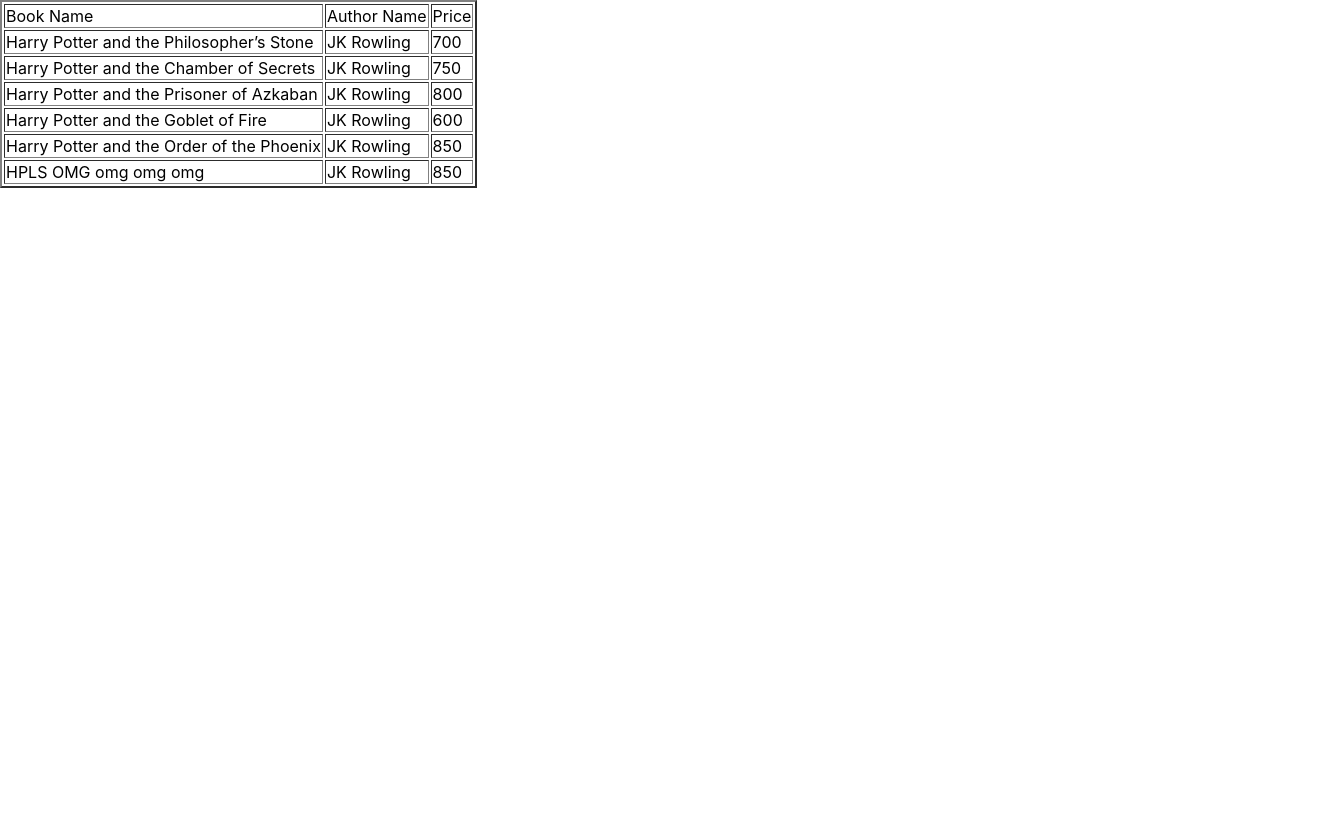
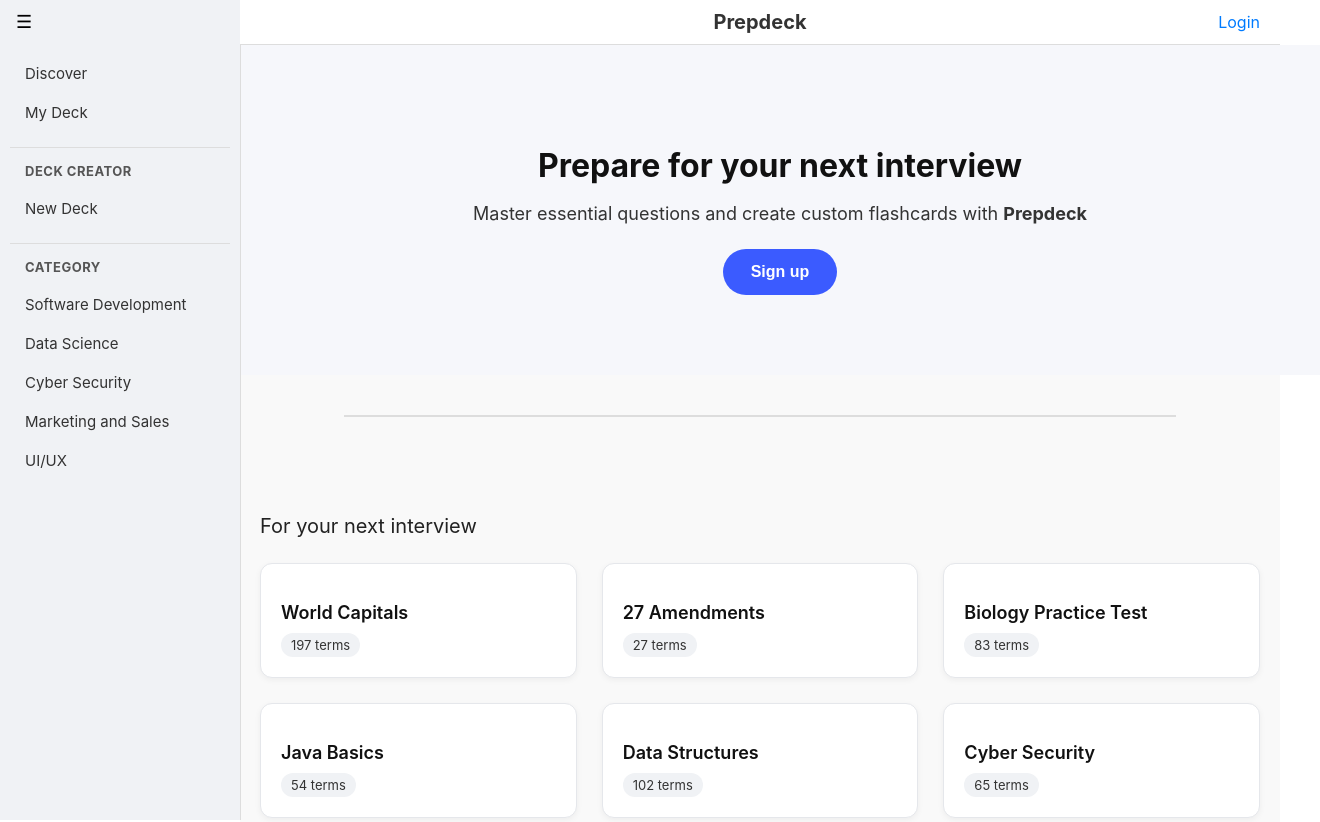
Before and after one commit to tanvimisar25/mern_project, a React (Create React App) app: page / in a window 1280 px wide. Shown: the top 822 px of the page, 1320 px wide, since content can reach past the window. Before the commit the page ends 800 px from the top, so only its background shows below. Built offline with nearby package versions, Linux system fonts and the light colour scheme.

Commit message:
homepage  basic

```diff
--- /dev/null
+++ b/src/Homepage.jsx
@@ -0,0 +1,105 @@
+import React from "react";
+
+class Homepage extends React.Component {
+  constructor(props) {
+    super(props);
+    this.state = {
+      sidebarOpen: true,
+    };
+  }
+
+  toggleSidebar = () => {
+    this.setState({ sidebarOpen: !this.state.sidebarOpen });
+  };
+
+  render() {
+    return (
+      <div className="layout">
+        {/* Sidebar */}
+        <aside className={`sidebar ${this.state.sidebarOpen ? "open" : "closed"}`}>
+          <button className="toggle-btn" onClick={this.toggleSidebar}>
+            {this.state.sidebarOpen ? "☰" : "☰"}
+          </button>
+
+          {this.state.sidebarOpen && (
+            <div className="sidebar-content">
+              {/* Top Links */}
+              <ul className="sidebar-menu">
+                <li>Discover</li>
+                <li>My Deck</li>
+              </ul>
+              <hr />
+
+              {/* Deck Creator Section */}
+              <div className="sidebar-section">
+                <p className="section-title">Deck Creator</p>
+                <ul className="sidebar-menu">
+                  <li>New Deck</li>
+                </ul>
+              </div>
+              <hr />
+
+              {/* Category Section */}
+              <div className="sidebar-section">
+                <p className="section-title">Category</p>
+                <ul className="sidebar-menu">
+                  <li>Software Development</li>
+                  <li>Data Science</li>
+                  <li>Cyber Security</li>
+                  <li>Marketing and Sales</li>
+                  <li>UI/UX</li>
+                </ul>
+              </div>
+            </div>
+          )}
+        </aside>
+
+        {/* Main Section */}
+        <div className="main">
+          {/* Topbar */}
+          <div className="topbar">
+            <h2 className="topbar-title">Prepdeck</h2>
+            <div className="topbar-login">Login</div>
+          </div>
+
+          {/* Study Section */}
+          <div className="study-section">
+            <h1>Prepare for your next interview</h1>
+            <p>
+              Master essential questions and create custom flashcards with <b>Prepdeck</b>
+            </p>
+            <button className="signup-btn">Sign up</button>
+          </div>
+          <hr className="divider" />
+
+          {/* New Section */}
+          <div className="interview-section">
+            <h2>For your next interview</h2>
+            <div className="grid-container">
+            {[
+            { title: "World Capitals", terms: "197 terms" },
+            { title: "27 Amendments", terms: "27 terms" },
+            { title: "Biology Practice Test", terms: "83 terms" },
+            { title: "Java Basics", terms: "54 terms" },
+            { title: "Data Structures", terms: "102 terms" },
+            { title: "Cyber Security", terms: "65 terms" },
+            { title: "Marketing 101", terms: "88 terms" },
+            { title: "UI/UX Principles", terms: "49 terms" },
+            { title: "SQL Queries", terms: "77 terms" }
+            ].map((card, index) => (
+          <div key={index} className="grid-item">
+          <h3 className="card-title">{card.title}</h3>
+          <span className="terms-badge">{card.terms}</span>
+          </div>
+          ))}
+          </div>
+      </div>
+
+        </div>
+      </div>
+
+    );
+  }
+}
+
+export default Homepage;
--- a/src/index.css
+++ b/src/index.css
@@ -1,13 +1,217 @@
+/* Reset default */
 body {
   margin: 0;
-  font-family: -apple-system, BlinkMacSystemFont, 'Segoe UI', 'Roboto', 'Oxygen',
-    'Ubuntu', 'Cantarell', 'Fira Sans', 'Droid Sans', 'Helvetica Neue',
-    sans-serif;
-  -webkit-font-smoothing: antialiased;
-  -moz-osx-font-smoothing: grayscale;
+  font-family: -apple-system, BlinkMacSystemFont, "Segoe UI", Roboto, Oxygen,
+    Ubuntu, Cantarell, "Open Sans", "Helvetica Neue", sans-serif;
 }
 
-code {
-  font-family: source-code-pro, Menlo, Monaco, Consolas, 'Courier New',
-    monospace;
+/* Layout */
+.layout {
+  display: flex;
+  height: 100vh;
+  background: #f9f9f9;
 }
+
+/* Sidebar */
+.sidebar {
+  width: 220px;
+  background: #f0f2f5;
+  padding: 10px;
+  border-right: 1px solid #ddd;
+  height: 100vh;          /* full height */
+  position: fixed;        /* fixed so it doesn't move */
+}
+
+.sidebar.closed {
+  width: 30px;
+}
+
+/* Main content should shift right */
+.main {
+  margin-left: 240px;   /* match sidebar width */
+  transition: margin-left 0.3s;
+}
+
+.sidebar.closed ~ .main {
+  margin-left: 50px;    /* when sidebar is collapsed */
+}
+
+.toggle-btn {
+  background: none;
+  border: none;
+  font-size: 18px;
+  cursor: pointer;
+}
+
+/* Sidebar content */
+.sidebar-content {
+  margin-top: 20px;
+}
+
+.sidebar-menu {
+  list-style: none;
+  padding: 0;
+  margin: 0;
+}
+
+.sidebar-menu li {
+  padding: 10px 15px;
+  font-size: 15px;
+  color: #333;
+  cursor: pointer;
+}
+
+.sidebar-menu li:hover {
+  background: #e6e6e6;
+  border-radius: 6px;
+}
+
+.section-title {
+  font-size: 13px;
+  font-weight: bold;
+  color: #555;
+  margin: 10px 15px;
+  text-transform: uppercase;
+  letter-spacing: 0.5px;
+}
+
+hr {
+  border: none;
+  border-top: 1px solid #ddd;
+  margin: 15px 0;
+}
+
+/* Main */
+.main {
+  flex: 1;
+  display: flex;
+  flex-direction: column;
+}
+
+/* Topbar */
+.topbar {
+  display: flex;
+  align-items: center;
+  justify-content: space-between;
+  padding: 12px 20px;
+  background: #ffffff;
+  border-bottom: 1px solid #ddd;
+  position: relative;
+}
+
+.topbar-title {
+  position: absolute;
+  left: 50%;
+  transform: translateX(-50%);
+  font-size: 20px;
+  font-weight: bold;
+  color: #333;
+}
+
+.topbar-login {
+  margin-left: auto;
+  font-size: 16px;
+  color: #007bff;
+  cursor: pointer;
+}
+
+/* Study Section */
+.study-section {
+  text-align: center;
+  padding: 80px 20px;
+  background: #f6f7fb;
+  width: 100%;
+}
+
+.study-section h1 {
+  font-size: 32px;
+  font-weight: bold;
+  margin-bottom: 12px;
+  color: #111;
+}
+
+.study-section p {
+  font-size: 18px;
+  color: #333;
+  margin-bottom: 25px;
+}
+
+.signup-btn {
+  background: #3b5bff;
+  color: white;
+  border: none;
+  padding: 14px 28px;
+  border-radius: 25px;
+  font-size: 16px;
+  font-weight: 600;
+  cursor: pointer;
+  transition: background 0.3s;
+}
+
+.signup-btn:hover {
+  background: #2f46cc;
+}
+
+/* Divider below signup */
+.divider {
+  border: none;
+  border-top: 2px solid #ddd;
+  margin: 40px auto;
+  width: 80%;
+}
+
+/* Interview Section */
+.interview-section {
+  text-align: left;       /* left aligned instead of center */
+  padding: 40px 20px;
+  background: #f9f9f9;       /* white background so it matches the page */
+}
+
+.interview-section h2 {
+  font-size: 20px;
+  margin-bottom: 25px;
+  font-weight: 400;       /* normal instead of bold */
+  color: #222;
+}
+
+
+/* Grid */
+.grid-container {
+  display: grid;
+  grid-template-columns: repeat(3, 1fr);
+  gap: 25px;
+  max-width: 1100px;
+  margin: 0 auto;
+}
+
+.grid-item {
+  background: #fff;
+  border: 1px solid #e5e7eb;
+  border-radius: 12px;
+  padding: 20px;
+  text-align: left;
+  box-shadow: 0 2px 6px rgba(0,0,0,0.05);
+  transition: transform 0.2s;
+}
+
+.grid-item:hover {
+  transform: translateY(-5px);
+}
+
+/* Card Title */
+.card-title {
+  font-size: 18px;
+  font-weight: 600;
+  color: #111;
+  margin-bottom: 10px;
+}
+
+/* Terms Badge */
+.terms-badge {
+  display: inline-block;
+  font-size: 13px;
+  padding: 4px 10px;
+  border-radius: 12px;
+  background: #f0f2f5;
+  color: #333;
+}
--- a/src/index.js
+++ b/src/index.js
@@ -1,24 +1,14 @@
 import React from 'react';
 import ReactDOM from 'react-dom/client';
 import './index.css';
-import Books from './Books';
-import reportWebVitals from './reportWebVitals';
+import Homepage from './Homepage.jsx';
+//import App from './App';
 
-const root = ReactDOM.createRoot(document.getElementById('root'));
-root.render( <>
-      <table border={2}>
-        <tr>
-            <td> Book Name </td>
-            <td> Author Name </td>
-            <td> Price </td>
-        </tr>
-            <Books name="Harry Potter and the Philosopher’s Stone" author="JK Rowling" price="700"/>
-            <Books name="Harry Potter and the Chamber of Secrets" author="JK Rowling" price="750"/>
-            <Books name="Harry Potter and the Prisoner of Azkaban" author="JK Rowling" price="800"/>
-            <Books name="Harry Potter and the Goblet of Fire" author="JK Rowling" price="600"/>
-            <Books name="Harry Potter and the Order of the Phoenix" author="JK Rowling" price="850"/>
-            <Books name="HPLS OMG omg omg omg" author="JK Rowling" price="850"/>
-</table>
+const rootElement = document.getElementById('root');
 
-  </>
+const root = ReactDOM.createRoot(rootElement);
+root.render(
+  <React.StrictMode>
+    <Homepage />
+  </React.StrictMode>
 );
```
Also changed, not shown: src/App.js (+54 -14 lines).
